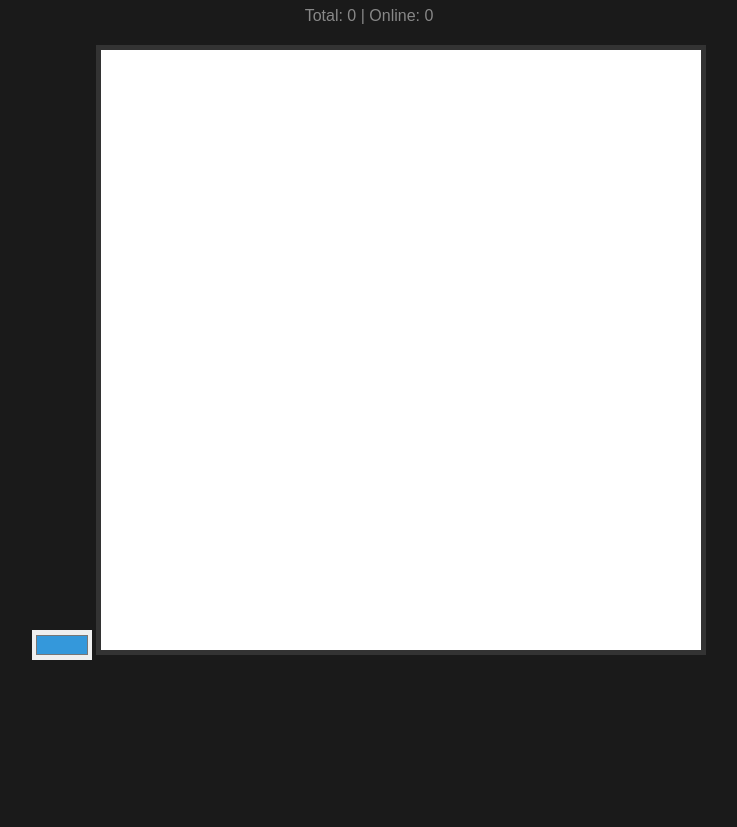
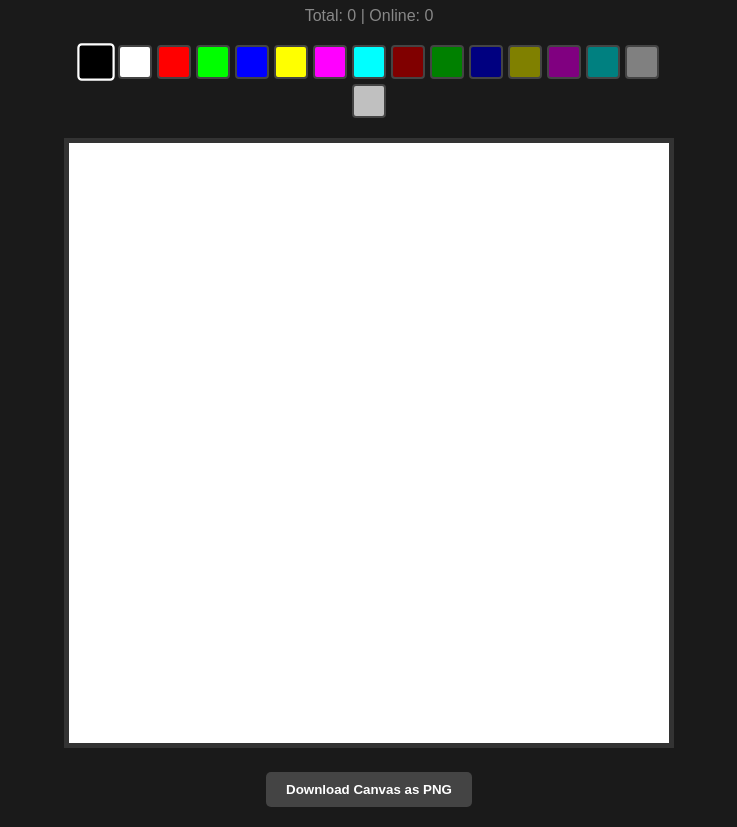
Before and after one commit to xep97/100x100, a website: page index.html in a window 1280 px wide. Shown: the part 71-898 px from the top of the page, without its empty margins (271-1008 px from the left). Before the commit the page ends 800 px from the top, so only its background shows below. Drawn offline with nearby package versions, Linux system fonts and the light colour scheme; no server answers.

Commit message:
added download button and simple colors

```diff
--- a/index.html
+++ b/index.html
@@ -6,13 +6,45 @@
         body { font-family: sans-serif; text-align: center; background: #1a1a1a; color: #eee; margin: 0; padding: 20px; }
         #cooldown-box { font-size: 2em; font-weight: bold; margin: 10px; height: 1.2em; transition: color 0.3s; }
         #stats { color: #888; margin-bottom: 20px; }
-        #canvas-container { position: relative; display: inline-block; background: white; border: 5px solid #333; }
+        #canvas-container { position: relative; display: inline-block; background: white; border: 5px solid #333; line-height: 0; }
         canvas { image-rendering: pixelated; display: block; cursor: crosshair; }
+
+        /* Palette Styles */
+        #palette {
+            display: flex;
+            justify-content: center;
+            gap: 5px;
+            margin-bottom: 20px;
+            flex-wrap: wrap;
+            max-width: 600px;
+            margin-left: auto;
+            margin-right: auto;
+        }
+        .swatch {
+            width: 30px; height: 30px;
+            border: 2px solid #444;
+            cursor: pointer;
+            border-radius: 4px;
+        }
+        .swatch.active { border-color: white; transform: scale(1.1); }
+
         #tooltip {
             position: absolute; background: rgba(0,0,0,0.9); color: white;
             padding: 5px 10px; border-radius: 4px; pointer-events: none; display: none;
+            z-index: 10; line-height: normal;
         }
-        input[type="color"] { width: 60px; height: 30px; border: none; cursor: pointer; margin-bottom: 10px; }
+
+        button#downloadBtn {
+            margin-top: 20px;
+            padding: 10px 20px;
+            background: #444;
+            color: white;
+            border: none;
+            border-radius: 5px;
+            cursor: pointer;
+            font-weight: bold;
+        }
+        button#downloadBtn:hover { background: #666; }
     </style>
 </head>
 <body>
@@ -20,12 +52,15 @@
     <div id="cooldown-box">CONNECTING...</div>
     <div id="stats">Total: <span id="total">0</span> | Online: <span id="online">0</span></div>
 
-    <input type="color" id="colorPicker" value="#3498db">
+    <div id="palette"></div>
 
     <div id="canvas-container">
         <canvas id="pixelCanvas" width="600" height="600"></canvas>
         <div id="tooltip"></div>
     </div>
+
+    <br>
+    <button id="downloadBtn">Download Canvas as PNG</button>
 
     <script src="/socket.io/socket.io.js"></script>
     <script>
@@ -36,16 +71,47 @@
         const totalEl = document.getElementById('total');
         const onlineEl = document.getElementById('online');
         const tooltip = document.getElementById('tooltip');
+        const paletteEl = document.getElementById('palette');
 
         const SIZE = 100;
         const PIXEL_SIZE = canvas.width / SIZE;
         let countData = [];
         let timerInterval;
+        let selectedColor = "#000000";
+
+        // 16 Color Palette (Standard EGA/CGA style)
+        const colors = [
+            "#000000", "#FFFFFF", "#FF0000", "#00FF00",
+            "#0000FF", "#FFFF00", "#FF00FF", "#00FFFF",
+            "#800000", "#008000", "#000080", "#808000",
+            "#800080", "#008080", "#808080", "#C0C0C0"
+        ];
+
+        // Initialize Palette UI
+        colors.forEach((color, i) => {
+            const swatch = document.createElement('div');
+            swatch.className = 'swatch';
+            if (i === 0) swatch.classList.add('active');
+            swatch.style.backgroundColor = color;
+            swatch.onclick = () => {
+                document.querySelectorAll('.swatch').forEach(s => s.classList.remove('active'));
+                swatch.classList.add('active');
+                selectedColor = color;
+            };
+            paletteEl.appendChild(swatch);
+        });
+
+        // Download Functionality
+        document.getElementById('downloadBtn').onclick = () => {
+            const link = document.createElement('a');
+            link.download = 'pixel-canvas.png';
+            link.href = canvas.toDataURL();
+            link.click();
+        };
 
         function startUICountdown(ms) {
             clearInterval(timerInterval);
             let remaining = ms;
-
             const updateUI = () => {
                 if (remaining <= 0) {
                     timerEl.innerText = "READY";
@@ -90,10 +156,9 @@
             const rect = canvas.getBoundingClientRect();
             const col = Math.floor((e.clientX - rect.left) / (rect.width / SIZE));
             const row = Math.floor((e.clientY - rect.top) / (rect.height / SIZE));
-            socket.emit('changeSquare', { index: row * SIZE + col, color: document.getElementById('colorPicker').value });
+            socket.emit('changeSquare', { index: row * SIZE + col, color: selectedColor });
         });
 
-        // Tooltip logic
         canvas.addEventListener('mousemove', (e) => {
             const rect = canvas.getBoundingClientRect();
             const col = Math.floor((e.clientX - rect.left) / (rect.width / SIZE));
```
Also changed, not shown: server.js (+65 -17 lines).
